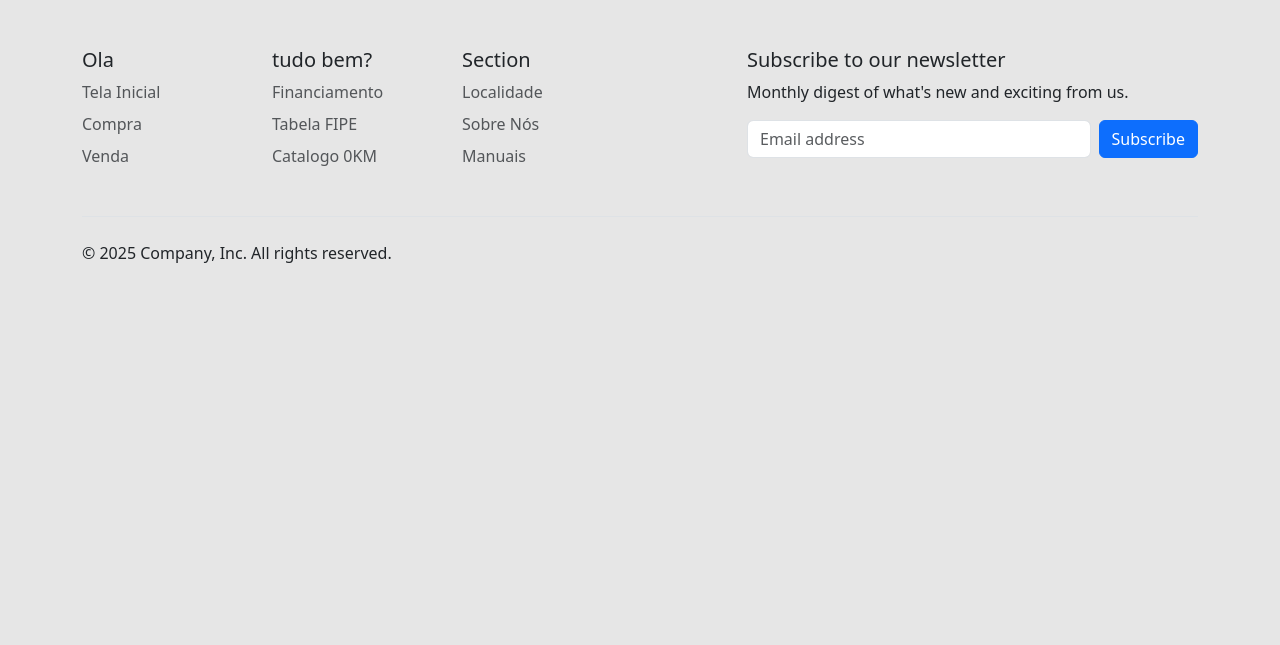
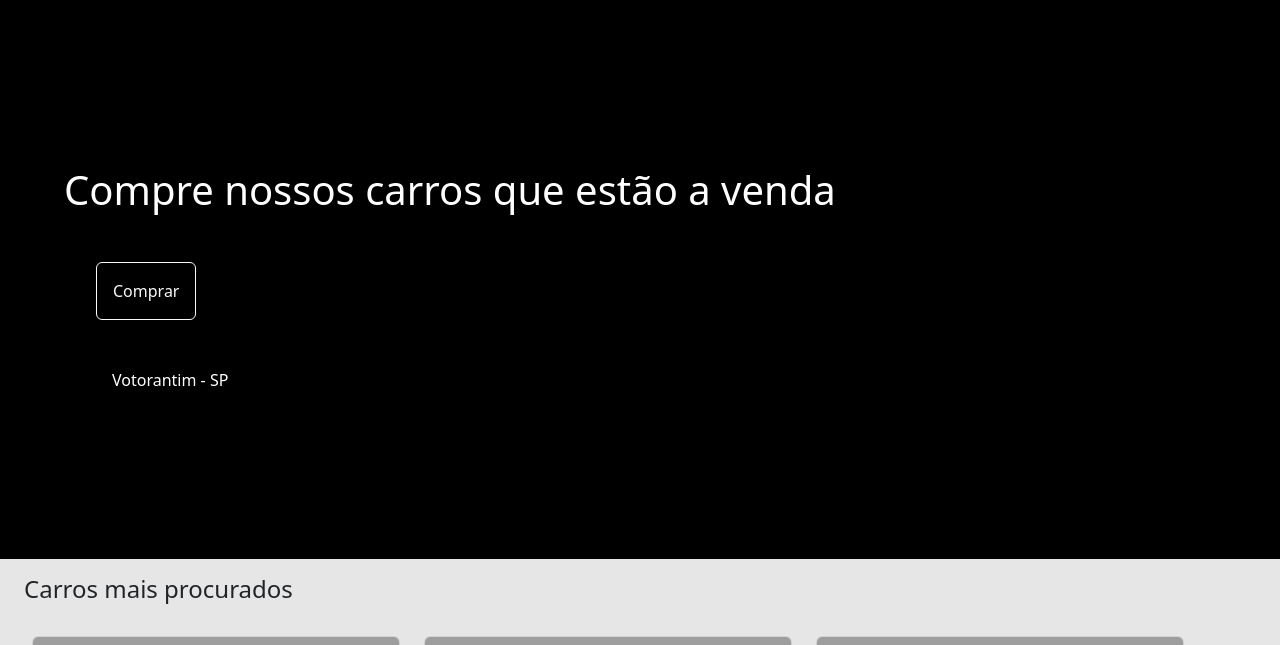
Before and after one commit to BlackDani557/Freitas-Car-Center, a PHP site: page / in a window 1280 px wide. Shown: the part 72-717 px from the top of the page. Before the commit the page ends 335 px from the top, so only its background shows below. Run offline with PHP 8.4, Linux system fonts and the light colour scheme; grey boxes are pictures that could not be loaded.

```diff
--- a/Views/Componentes/Footer.html
+++ b/Views/Componentes/Footer.html
@@ -3,7 +3,7 @@
 
         <div class="row">
             <div class="col-6 col-md-2 mb-3">
-                <h5>Ola</h5>
+                <h5>Telas Iniciais</h5>
                 <ul class="nav flex-column">
                     <li class="nav-item mb-2">
                         <a href="#" class="nav-link p-0 text-body-secondary">Tela Inicial</a>
@@ -21,7 +21,7 @@
             </div>
 
             <div class="col-6 col-md-2 mb-3">
-                <h5>tudo bem?</h5>
+                <h5>Documentação dos carros</h5>
                 <ul class="nav flex-column">
                     <li class="nav-item mb-2">
                         <a href="#" class="nav-link p-0 text-body-secondary">Financiamento</a>
@@ -38,7 +38,7 @@
             </div>
 
             <div class="col-6 col-md-2 mb-3">
-                <h5>Section</h5>
+                <h5>Extra</h5>
                 <ul class="nav flex-column">
                     <li class="nav-item mb-2">
                         <a href="#" class="nav-link p-0 text-body-secondary">Localidade</a>
@@ -56,19 +56,19 @@
 
             <div class="col-md-5 offset-md-1 mb-3">
                 <form>
-                    <h5>Subscribe to our newsletter</h5>
-                    <p>Monthly digest of what's new and exciting from us.</p>
+                    <h5>Assine nossa newsletter</h5>
+                    <p>Resumo mensal das nossas novidades e conteúdos interessantes.</p>
                     <div class="d-flex flex-column flex-sm-row w-100 gap-2">
-                        <label for="newsletter1" class="visually-hidden">Email address</label>
+                        <label for="newsletter1" class="visually-hidden">Endereço de Email</label>
                         <input id="newsletter1" type="email" class="form-control" placeholder="Email address">
-                        <button class="btn btn-primary" type="button">Subscribe</button>
+                        <button class="btn btn-primary" type="button">Enviar</button>
                     </div>
                 </form>
             </div>
         </div>
 
         <div class="d-flex flex-column flex-sm-row justify-content-between py-4 my-4 border-top">
-            <p>© 2025 Company, Inc. All rights reserved.</p>
+            <p>© 2025 Freitas-Car-Center, Todos os direitos reservados.</p>
             <ul class="list-unstyled d-flex">
                 <li class="ms-3">
                     <a class="link-body-emphasis" href="#" aria-label="Instagram">
--- a/Views/Geral/TelaInicial.html
+++ b/Views/Geral/TelaInicial.html
@@ -12,6 +12,103 @@
 
     <header id="header"></header>
 
+    <div class="hero">
+        <div class="conteudo">
+            <h1>Compre nossos carros que estão a venda</h1>
+
+            <button type="button" class="btn btn-outline-light">Comprar</button>
+
+            <p>Votorantim - SP</p>
+        </div>
+    </div>
+
+    <h3 id="TitleProcuradosCarros">Carros mais procurados</h3>
+    <div class="CarrosProcurados">
+        <section>
+            <div class="card">
+                <img src="https://cdn.folhape.com.br/upload/dn_arquivo/2023/03/bmw-1.jpg" alt="" class="card-img-top">
+
+                <div class="card-body">
+                    <h5 class="card-title">Nome do Carro</h5>
+
+                    <p class="card-text">Descrição do carro</p>
+
+                    <a href="" class="btn btn-primary">Comprar</a>
+                </div>
+            </div>
+        </section>
+
+        <section>
+            <div class="card">
+                <img src="https://cdn.folhape.com.br/upload/dn_arquivo/2023/03/bmw-1.jpg" alt="" class="card-img-top">
+
+                <div class="card-body">
+                    <h5 class="card-title">Nome do Carro</h5>
+
+                    <p class="card-text">Descrição do carro</p>
+
+                    <a href="" class="btn btn-primary">Comprar</a>
+                </div>
+            </div>
+        </section>
+
+        <section>
+            <div class="card">
+                <img src="https://cdn.folhape.com.br/upload/dn_arquivo/2023/03/bmw-1.jpg" alt="" class="card-img-top">
+
+                <div class="card-body">
+                    <h5 class="card-title">Nome do Carro</h5>
+
+                    <p class="card-text">Descrição do carro</p>
+
+                    <a href="" class="btn btn-primary">Comprar</a>
+                </div>
+            </div>
+        </section>
+
+        <section>
+            <div class="card">
+                <img src="https://cdn.folhape.com.br/upload/dn_arquivo/2023/03/bmw-1.jpg" alt="" class="card-img-top">
+
+                <div class="card-body">
+                    <h5 class="card-title">Nome do Carro</h5>
+
+                    <p class="card-text">Descrição do carro</p>
+
+                    <a href="" class="btn btn-primary">Comprar</a>
+                </div>
+            </div>
+        </section>
+
+        <section>
+            <div class="card">
+                <img src="https://cdn.folhape.com.br/upload/dn_arquivo/2023/03/bmw-1.jpg" alt="" class="card-img-top">
+
+                <div class="card-body">
+                    <h5 class="card-title">Nome do Carro</h5>
+
+                    <p class="card-text">Descrição do carro</p>
+
+                    <a href="" class="btn btn-primary">Comprar</a>
+                </div>
+            </div>
+        </section>
+
+        <section>
+            <div class="card">
+                <img src="https://cdn.folhape.com.br/upload/dn_arquivo/2023/03/bmw-1.jpg" alt="" class="card-img-top">
+
+                <div class="card-body">
+                    <h5 class="card-title">Nome do Carro</h5>
+
+                    <p class="card-text">Descrição do carro</p>
+
+                    <a href="" class="btn btn-primary">Comprar</a>
+                </div>
+            </div>
+        </section>
+
+    </div>
 
     <footer id="footer"></footer>
 
--- a/Views/Style/Style.css
+++ b/Views/Style/Style.css
@@ -1,6 +1,7 @@
 @import url(./Variavel.css);
 @import url(./Header.css);
 @import url(./Footer.css);
+@import url(./TelaInicial.css);
 
 body
 {
--- /dev/null
+++ b/Views/Style/TelaInicial.css
@@ -0,0 +1,55 @@
+@import url(Variavel.css);
+
+*
+{
+    max-width: 100vw;
+}
+
+div.hero
+{
+    color: white;
+    background-color: black;
+    padding: 2rem;
+    width: 100%;
+    height: 70%;
+    display: flex;
+}
+
+div.conteudo
+{
+    margin: auto 1rem auto 1rem;
+}
+
+div.conteudo h1, div.conteudo button, div.conteudo p
+{
+    padding: 1rem;
+    margin: 1rem 0 1rem 0;
+}
+
+div.conteudo button, div.conteudo p
+{
+    margin-left: 3rem;
+}
+
+div.CarrosProcurados
+{
+    display: flex;
+    flex-wrap: wrap;
+    gap: 24px;
+}
+
+div.CarrosProcurados
+{
+    width: calc(33.3333%, 25px);
+    margin: 2rem;
+}
+
+div.card
+{
+    width: 23rem;
+}
+
+h3#TitleProcuradosCarros
+{
+    margin: 1rem 0 0.2rem 1.5rem;
+}
--- a/index.php
+++ b/index.php
@@ -4,6 +4,26 @@
 
     switch($paginas)
     {
+        case 'Compra':
+            include './Views/Geral/Compra.html';
+        break;
+
+        case 'Venda':
+            include './Views/Geral/Vender.html';
+        break;
+
+        case 'Financiamento':
+            include './Views/Geral/Financiamento.html';
+        break;
+
+        case 'TabelaFIPE':
+            include './Views/Geral/TabelaFIPE.html';
+        break;
+
+        case 'Catalogo0KM':
+            include './Views/Geral/Catalogo0km.html';
+        break;
+
         default:
             include './Views/Geral/TelaInicial.html';
         break;
```
